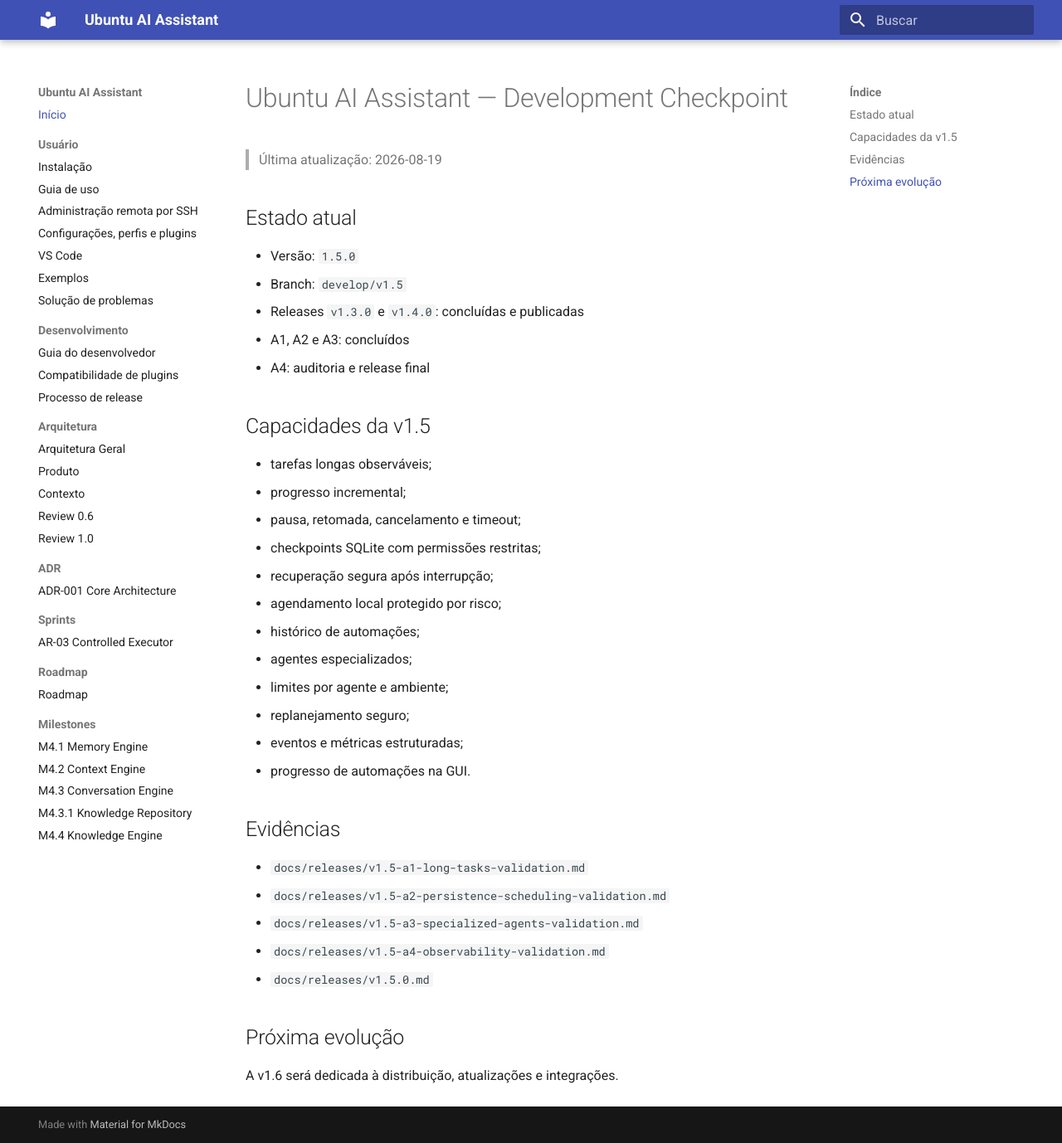
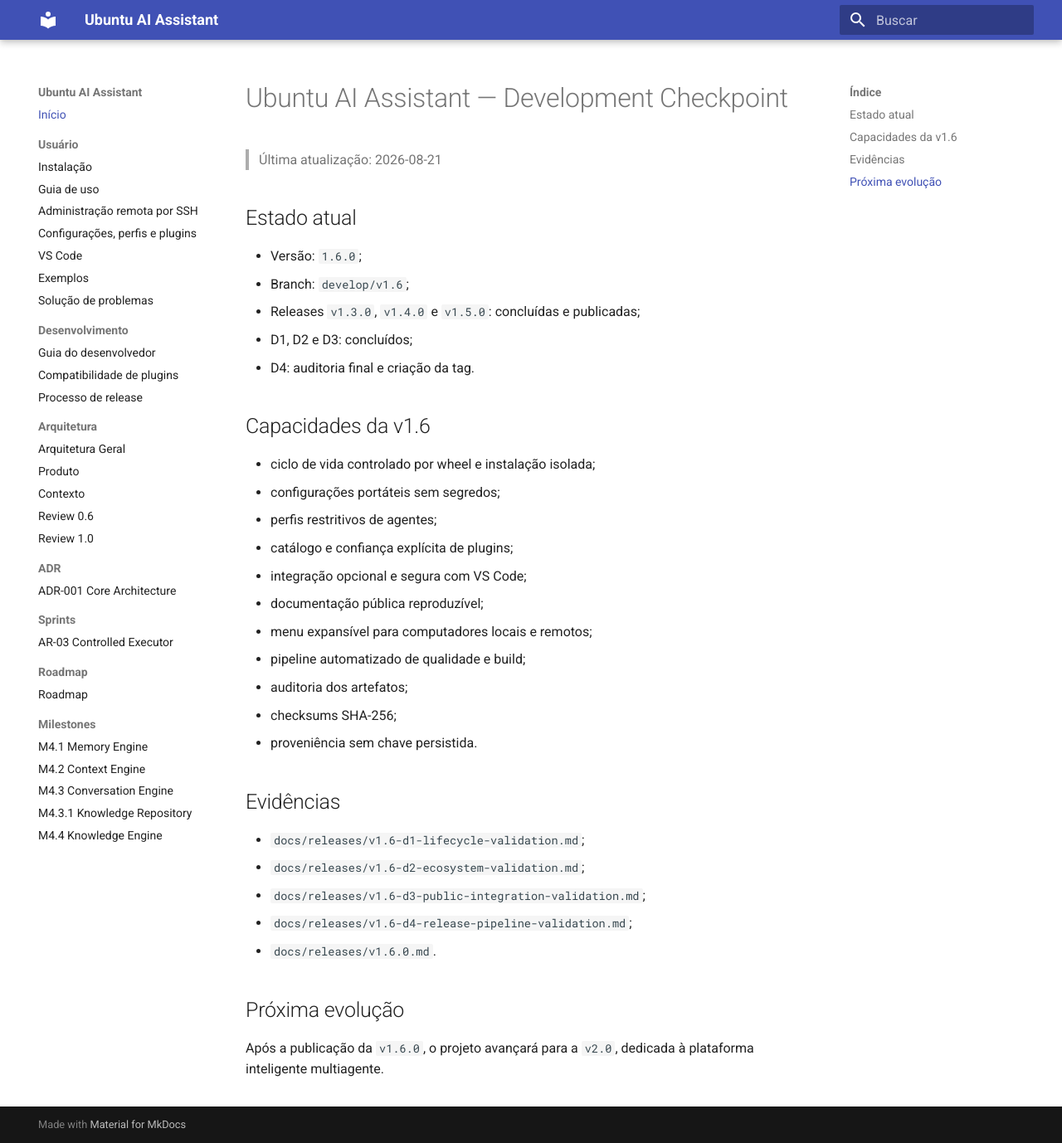
Before and after one commit to andrefeitoza-dev/ubuntu-ai-assistant, an MkDocs documentation site: the page built from docs/checkpoint.md, in a window 1280 px wide and 1378 px high. Shown: the whole window at 83% size. Built offline with MkDocs 1.6.1 and Material for MkDocs 9.7.7, drawn with Linux system fonts in a browser that asks for light colours.

```diff
--- a/docs/architecture.md
+++ b/docs/architecture.md
@@ -1,6 +1,6 @@
 # Ubuntu AI Assistant Architecture
 
-**Versão:** 1.5.0
+**Versão:** 1.6.0
 **Status:** Estável — v1.2.0
 **Arquitetura:** Clean Architecture + SOLID + Strategy + Dependency Injection
 
--- a/docs/checkpoint.md
+++ b/docs/checkpoint.md
@@ -1,38 +1,38 @@
 # Ubuntu AI Assistant — Development Checkpoint
 
-> Última atualização: 2026-08-19
+> Última atualização: 2026-08-21
 
 ## Estado atual
 
-- Versão: `1.5.0`
-- Branch: `develop/v1.5`
-- Releases `v1.3.0` e `v1.4.0`: concluídas e publicadas
-- A1, A2 e A3: concluídos
-- A4: auditoria e release final
+- Versão: `1.6.0`;
+- Branch: `develop/v1.6`;
+- Releases `v1.3.0`, `v1.4.0` e `v1.5.0`: concluídas e publicadas;
+- D1, D2 e D3: concluídos;
+- D4: auditoria final e criação da tag.
 
-## Capacidades da v1.5
+## Capacidades da v1.6
 
-- tarefas longas observáveis;
-- progresso incremental;
-- pausa, retomada, cancelamento e timeout;
-- checkpoints SQLite com permissões restritas;
-- recuperação segura após interrupção;
-- agendamento local protegido por risco;
-- histórico de automações;
-- agentes especializados;
-- limites por agente e ambiente;
-- replanejamento seguro;
-- eventos e métricas estruturadas;
-- progresso de automações na GUI.
+- ciclo de vida controlado por wheel e instalação isolada;
+- configurações portáteis sem segredos;
+- perfis restritivos de agentes;
+- catálogo e confiança explícita de plugins;
+- integração opcional e segura com VS Code;
+- documentação pública reproduzível;
+- menu expansível para computadores locais e remotos;
+- pipeline automatizado de qualidade e build;
+- auditoria dos artefatos;
+- checksums SHA-256;
+- proveniência sem chave persistida.
 
 ## Evidências
 
-- `docs/releases/v1.5-a1-long-tasks-validation.md`
-- `docs/releases/v1.5-a2-persistence-scheduling-validation.md`
-- `docs/releases/v1.5-a3-specialized-agents-validation.md`
-- `docs/releases/v1.5-a4-observability-validation.md`
-- `docs/releases/v1.5.0.md`
+- `docs/releases/v1.6-d1-lifecycle-validation.md`;
+- `docs/releases/v1.6-d2-ecosystem-validation.md`;
+- `docs/releases/v1.6-d3-public-integration-validation.md`;
+- `docs/releases/v1.6-d4-release-pipeline-validation.md`;
+- `docs/releases/v1.6.0.md`.
 
 ## Próxima evolução
 
-A v1.6 será dedicada à distribuição, atualizações e integrações.
+Após a publicação da `v1.6.0`, o projeto avançará para a `v2.0`, dedicada à
+plataforma inteligente multiagente.
--- a/src/ubuntu_ai/version.py
+++ b/src/ubuntu_ai/version.py
@@ -1,7 +1,7 @@
 from importlib.metadata import PackageNotFoundError, version
 
 PACKAGE_NAME = "ubuntu-ai-assistant"
-FALLBACK_VERSION = "1.5.0"
+FALLBACK_VERSION = "1.6.0"
 
 
 def get_version() -> str:
```
Also changed, not shown: CHANGELOG.md (+27 -0 lines), docs/releases/v1.6.0.md (added, +46 -0 lines), docs/roadmap.md (+1 -1 lines), pyproject.toml (+10 -1 lines), 5 other files.
